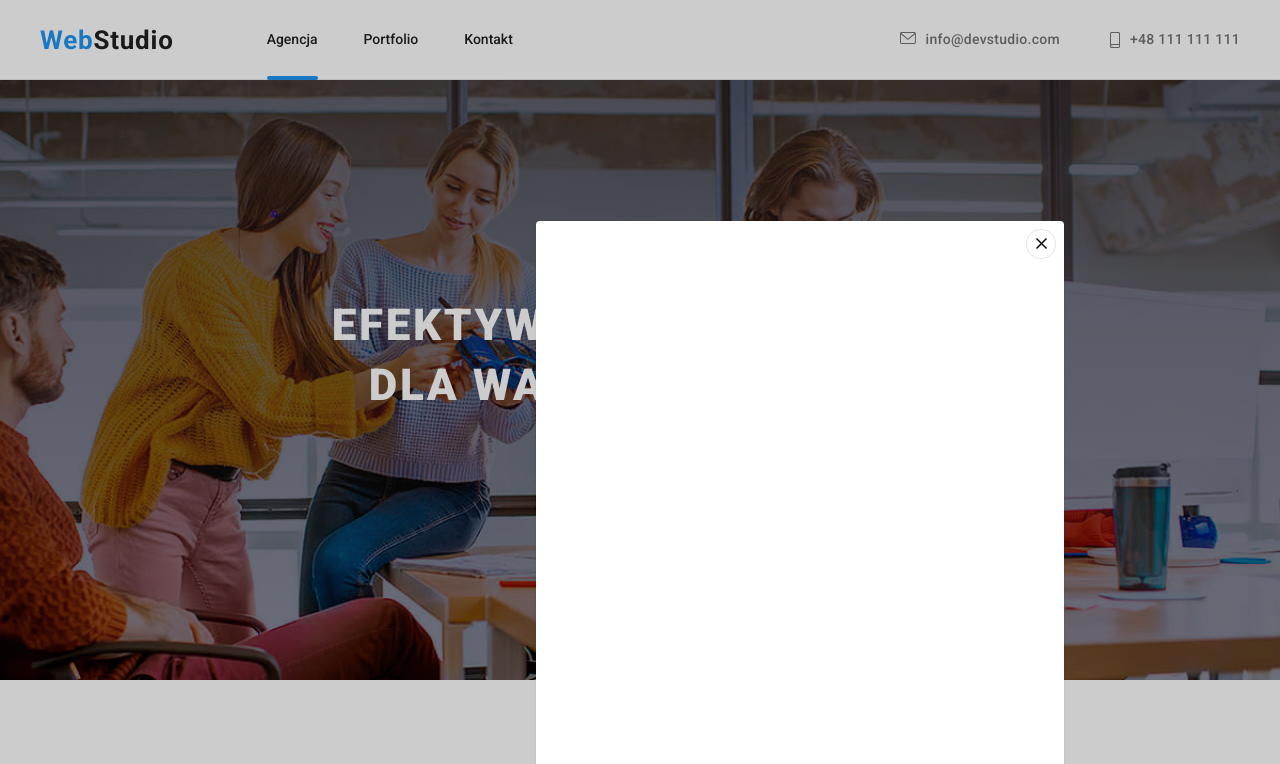
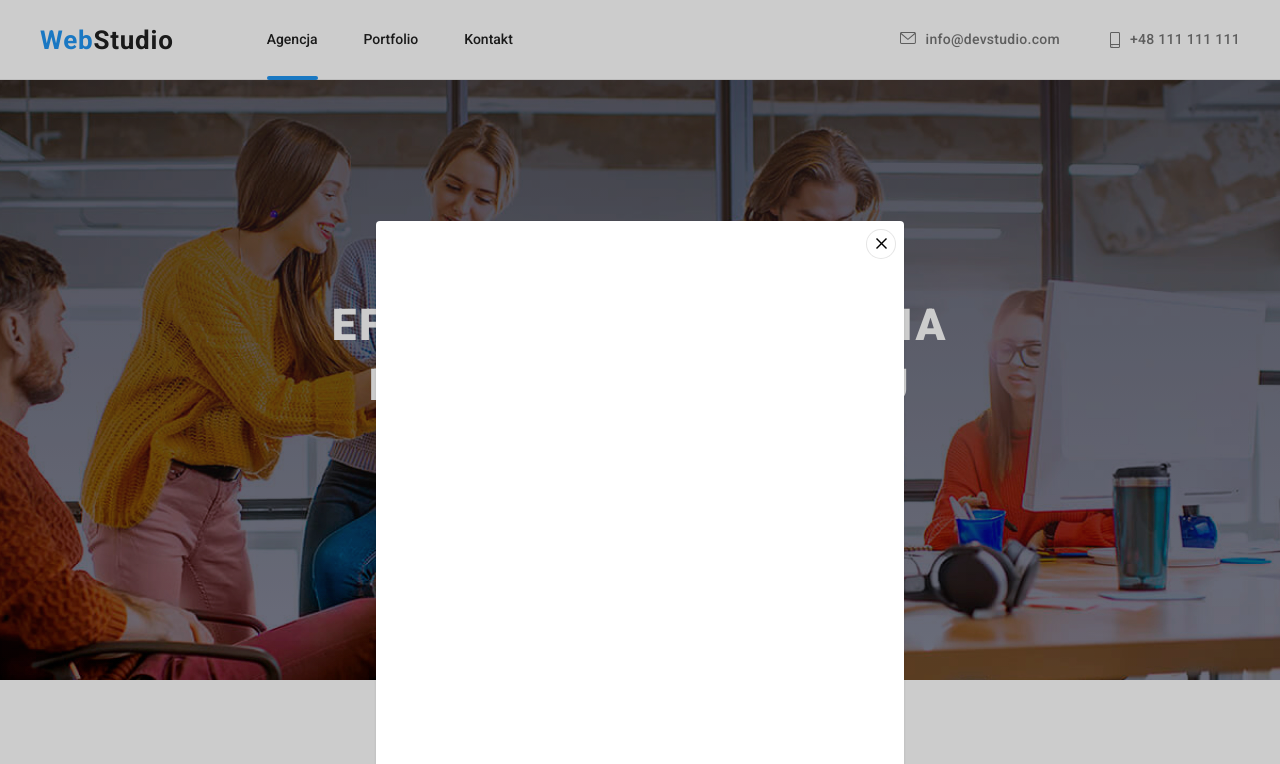
Before and after one commit to MichalJurek/goit-markup-hw-05, a plain HTML site: page index.html in a window 1280 px wide. Both pictures are taken after a click on the button "Zamów usługe". Shown: the top 764 px of the page. Drawn offline with nearby package versions, Linux system fonts and the light colour scheme.

Commit message:
okno modalne
centrowanie pozycji okna modalnego

```diff
--- a/css/styles.css
+++ b/css/styles.css
@@ -255,6 +255,7 @@ h1 {
     height: 100%;
     background-color: rgba(0, 0, 0, 0.2);
     z-index: 2;
+    justify-content: center;
 }
 
 .is-hidden {
@@ -270,7 +271,8 @@ h1 {
     width: 528px;
     height: 581px;
     top: 221px;
-    left: 536px;
+    left: calc((100% - 528px)/2);
+    right: calc((100% - 528px)/2);
     border-radius: 4px;
     background: var(--MainWhiteColor);
     opacity: inherit;
```
